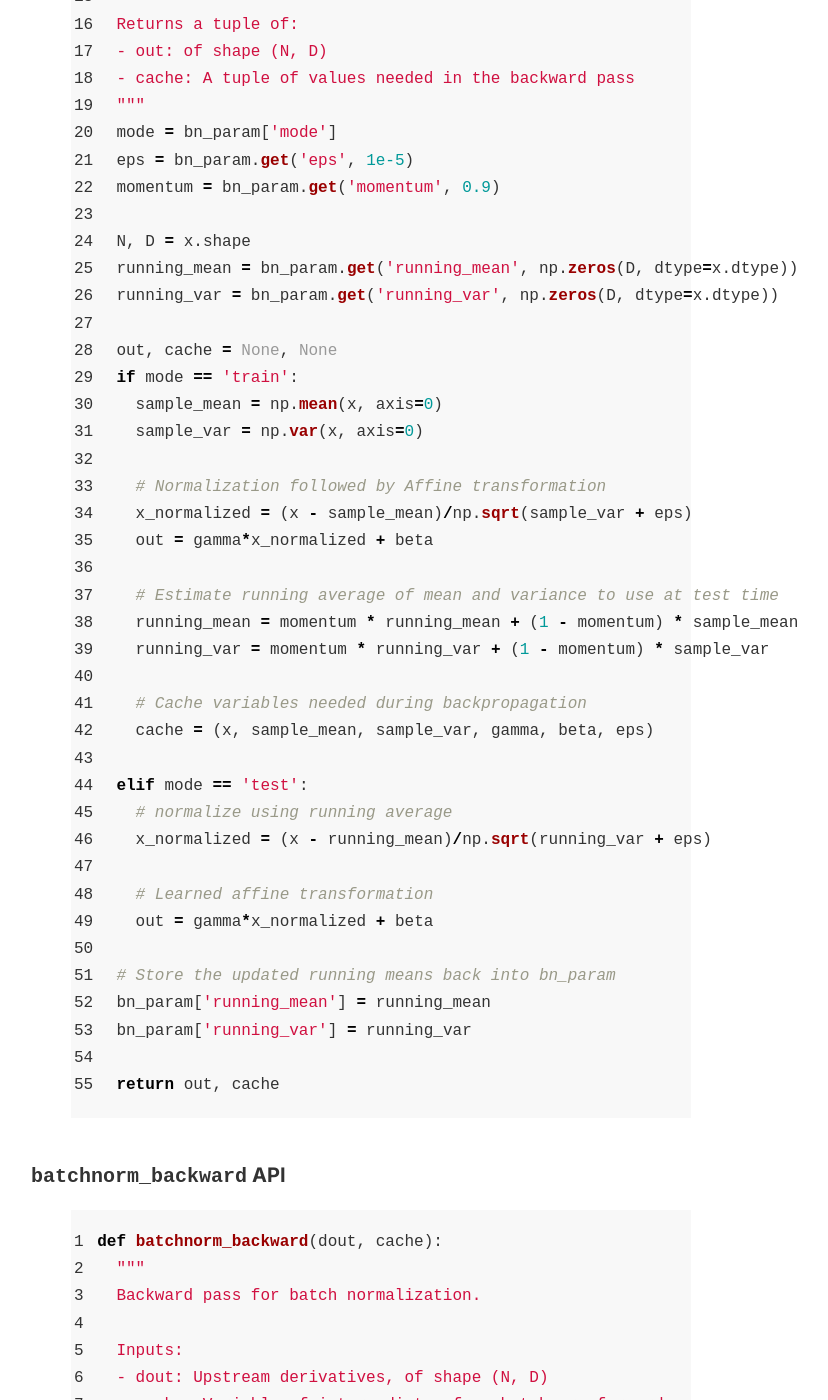
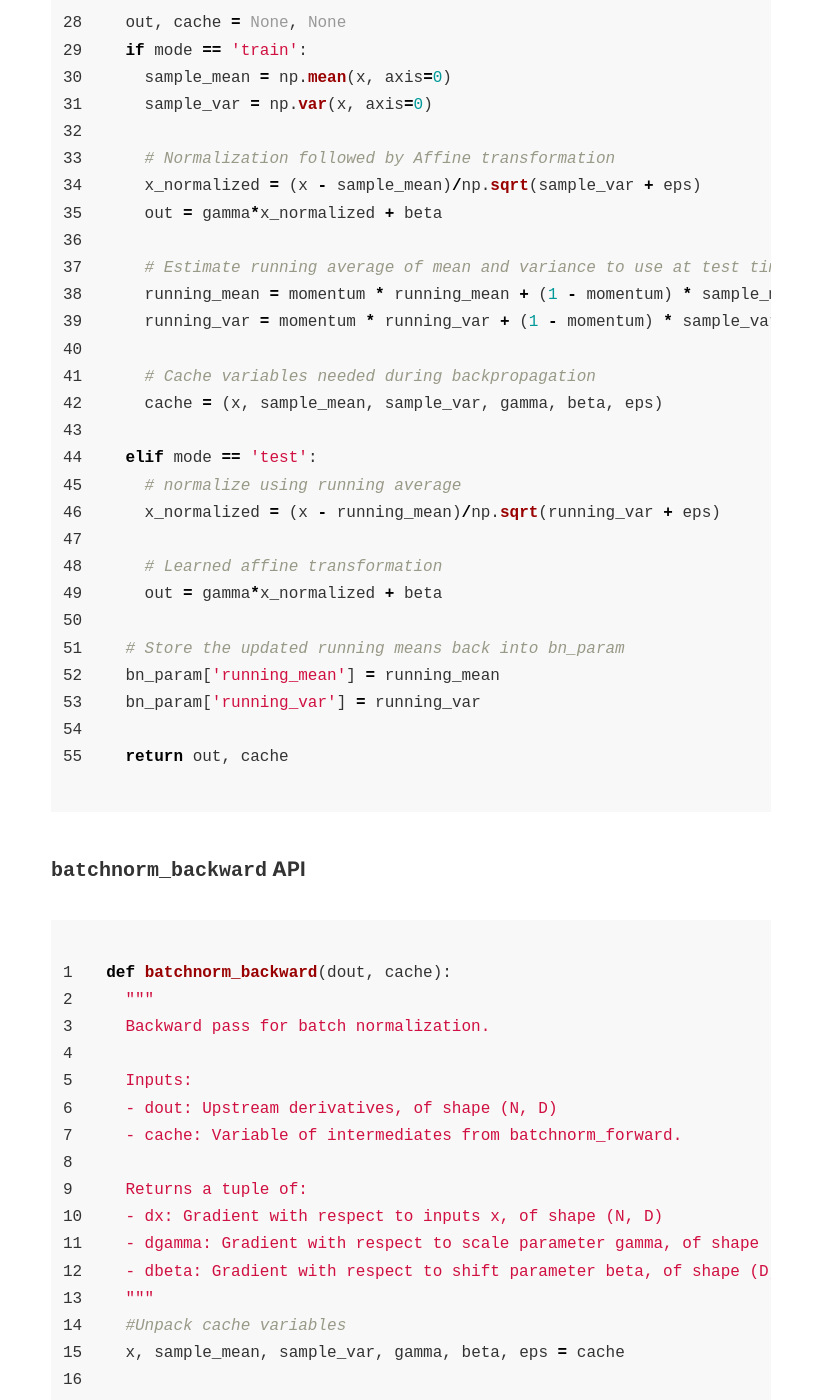
Before and after one commit to zaffnet/zaffnet.github.io, a Jekyll site: the page built from 2017-01-17-batch-normalization.md, in a window 1280 px wide and 1400 px high, scrolled down 9621 px. Shown: the whole window, without its empty margins (229-1057 px from the left). Built offline with Jekyll 4.4.1, drawn with Linux system fonts in a browser that asks for light colours.

Commit message:
Ensure blog content is responsive and constrained

```diff
--- a/assets/css/style.css
+++ b/assets/css/style.css
@@ -20,9 +20,18 @@
 }
 
 .container {
-  max-width: 800px;
+  width: 100%;
   margin: 0 auto;
   padding: 0 20px;
+  box-sizing: border-box;
+}
+
+main > *:not(.blog-container) {
+  width: 100%;
+  max-width: 1100px;
+  margin-left: auto;
+  margin-right: auto;
+  box-sizing: border-box;
 }
 
 a {
@@ -56,6 +65,10 @@
   justify-content: space-between;
   align-items: center;
   height: 100%;
+  max-width: 1100px;
+  margin: 0 auto;
+  padding: 0 20px;
+  box-sizing: border-box;
 }
 
 .nav-logo {
@@ -449,9 +462,14 @@
 
 /* Blog styles */
 .blog-container {
-  max-width: 700px;
-  margin-left: 0;
-  padding: 0 20px;
+  width: min(100%, 60vw);
+  margin: 0 auto;
+  padding: 0 24px;
+  box-sizing: border-box;
+}
+
+.blog-container > * {
+  max-width: 100%;
 }
 
 .blog-list {
@@ -491,6 +509,79 @@
 .post-content {
   font-size: 1rem;
   line-height: 1.7;
+  overflow-wrap: break-word;
+}
+
+.post-content img,
+.post-content figure,
+.post-content video,
+.post-content iframe {
+  display: block;
+  max-width: 100%;
+  margin: 2rem auto;
+  height: auto;
+}
+
+.post-content video,
+.post-content iframe {
+  width: 100%;
+}
+
+.post-content figure {
+  width: 100%;
+}
+
+.post-content pre,
+.post-content .highlight {
+  width: 100%;
+  max-width: 100%;
+  overflow-x: auto;
+  box-sizing: border-box;
+}
+
+.post-content table {
+  display: block;
+  width: 100%;
+  overflow-x: auto;
+  border-collapse: collapse;
+}
+
+.post-content table th,
+.post-content table td {
+  padding: 0.5rem 0.75rem;
+}
+
+mjx-container {
+  overflow-x: auto;
+  max-width: 100%;
+}
+
+mjx-container[display="block"] {
+  display: block;
+  width: 100%;
+  margin: 1.5rem 0;
+}
+
+@media (max-width: 900px) {
+  .blog-container {
+    width: 60vw;
+    padding: 0 20px;
+  }
+}
+
+@media (max-width: 768px) {
+  .blog-container {
+    width: 100%;
+    max-width: 100%;
+    padding: 0 16px;
+  }
+
+  .post-content img,
+  .post-content figure,
+  .post-content video,
+  .post-content iframe {
+    margin: 1.5rem 0;
+  }
 }
 
 /* Responsive Design */
```
